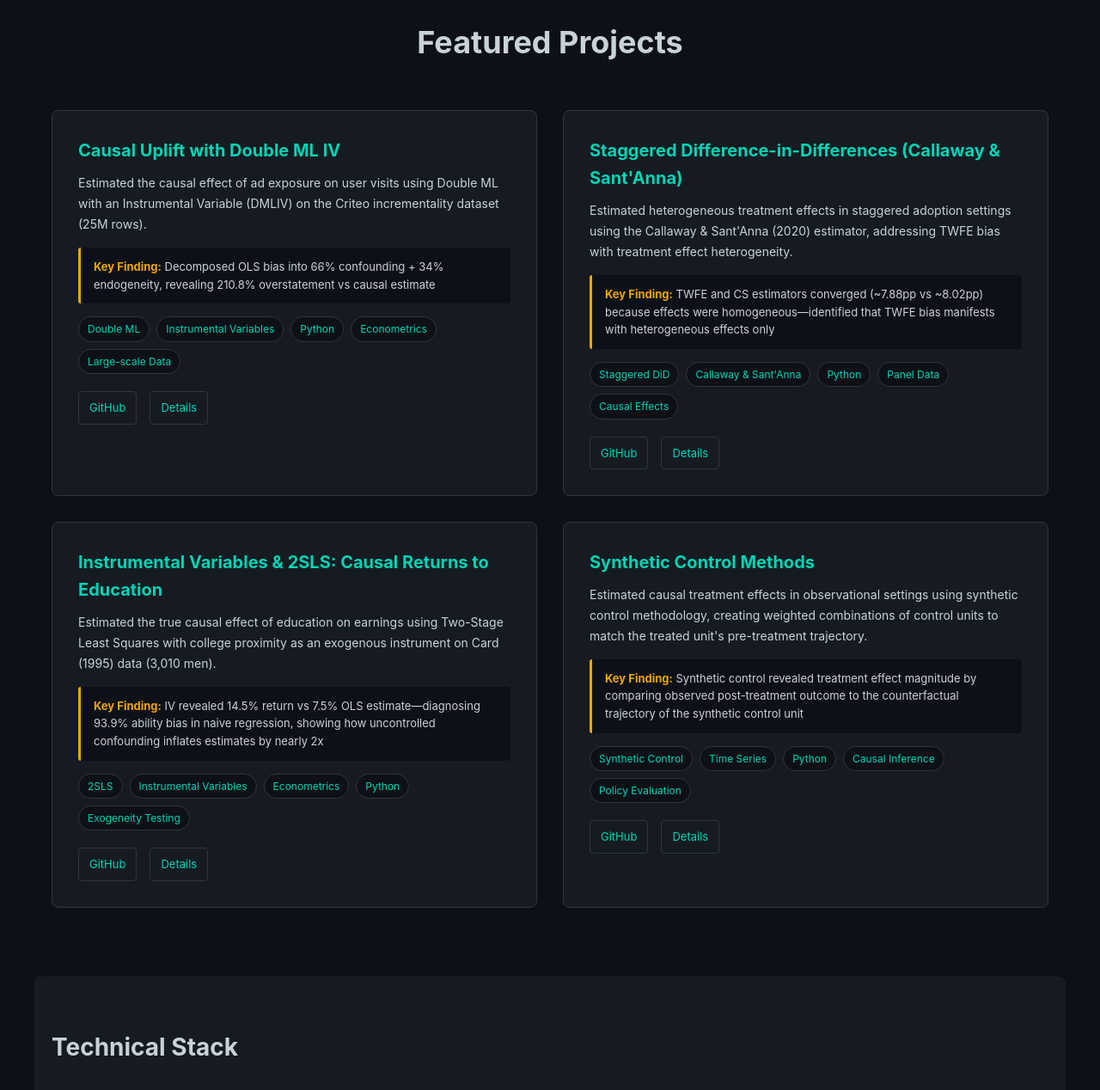
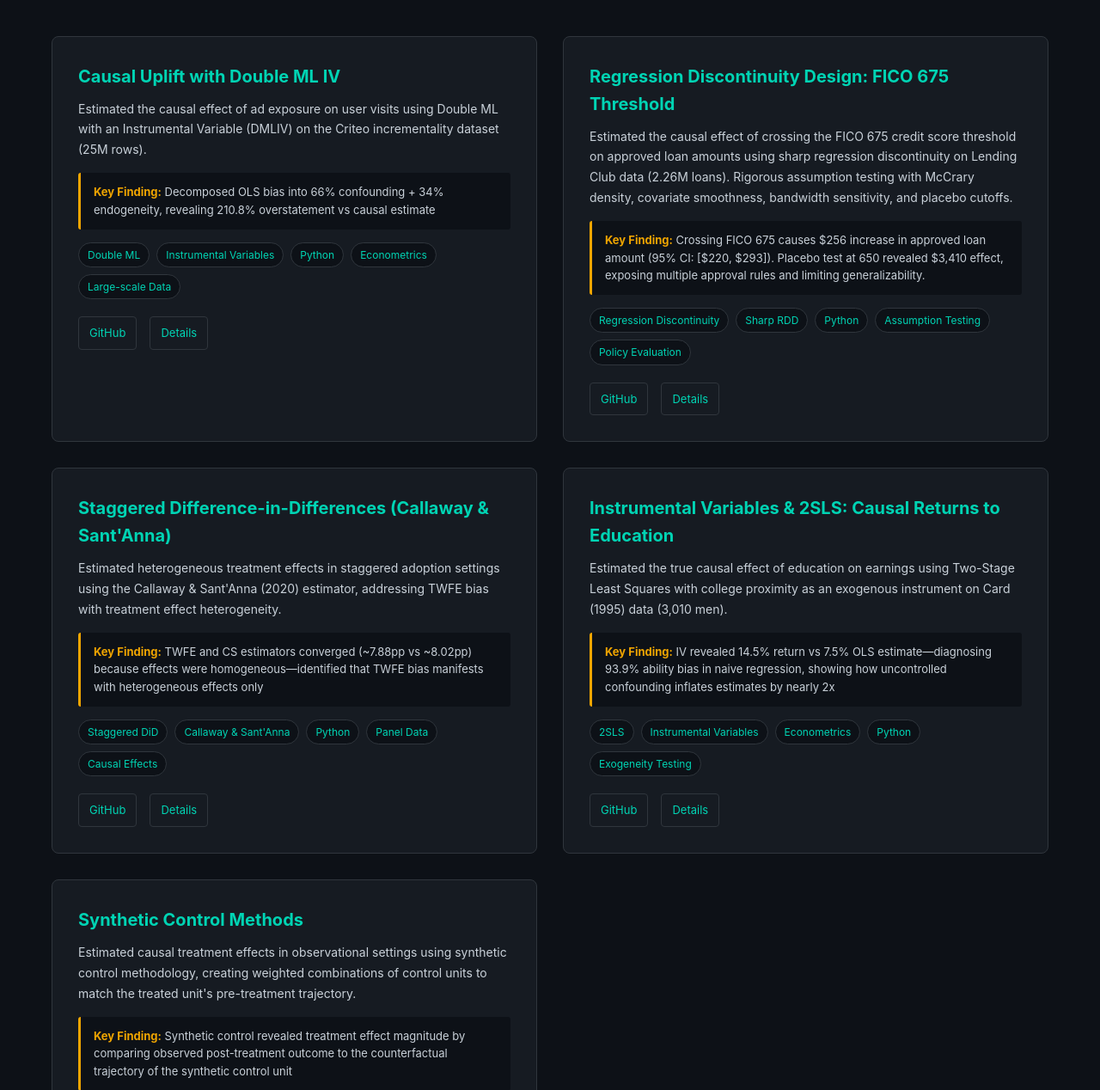
Before and after one commit to Bahakahri/bahakahri.github.io, a plain HTML site: page index.html in a window 1280 px wide. Shown: the part 753-2021 px from the top of the page at 86% size. Drawn offline with Linux system fonts and the light colour scheme.

Commit message:
Update portfolio

```diff
--- a/index.html
+++ b/index.html
@@ -393,7 +393,7 @@
     <!-- HEADER -->
     <header>
         <nav>
-            <a href="#" class="logo">BK</a>
+            <a href="#" class="logo">Baha Kahri</a>
             <ul class="nav-links">
                 <li><a href="#projects">Projects</a></li>
                 <li><a href="#skills">Skills</a></li>
@@ -405,8 +405,7 @@
 
     <!-- HERO -->
     <section class="hero">
-        <h1>Baha Kahri</h1>
-        <p class="subtitle">Causal Inference & Applied Data Science</p>
+        <p class="subtitle">Data Scientist specializing in Causal Inference</p>
         <p class="bio">
             Engineer in statistics and data analysis with deep expertise in causal inference, econometrics, and machine learning.
             I build rigorous statistical methods to answer hard business questions: not just what happened, but why.
@@ -445,6 +444,31 @@
                 <div class="project-links">
                     <a href="https://github.com/Bahakahri/causal-uplift-dmliv">GitHub</a>
                     <a href="https://github.com/Bahakahri/causal-uplift-dmliv/blob/main/README.md">Details</a>
+                </div>
+            </div>
+
+            <!-- Project 4: Regression Discontinuity -->
+            <div class="project-card">
+                <h3>Regression Discontinuity Design: FICO 675 Threshold</h3>
+                <p class="description">
+                    Estimated the causal effect of crossing the FICO 675 credit score threshold on approved loan amounts using
+                    sharp regression discontinuity on Lending Club data (2.26M loans). Rigorous assumption testing with McCrary
+                    density, covariate smoothness, bandwidth sensitivity, and placebo cutoffs.
+                </p>
+                <div class="project-metric">
+                    <strong>Key Finding:</strong> Crossing FICO 675 causes $256 increase in approved loan amount (95% CI: [$220, $293]).
+                    Placebo test at 650 revealed $3,410 effect, exposing multiple approval rules and limiting generalizability.
+                </div>
+                <div class="project-stack">
+                    <span class="tech-tag">Regression Discontinuity</span>
+                    <span class="tech-tag">Sharp RDD</span>
+                    <span class="tech-tag">Python</span>
+                    <span class="tech-tag">Assumption Testing</span>
+                    <span class="tech-tag">Policy Evaluation</span>
+                </div>
+                <div class="project-links">
+                    <a href="https://github.com/Bahakahri/regression-discontinuity">GitHub</a>
+                    <a href="https://github.com/Bahakahri/regression-discontinuity/blob/main/README.md">Details</a>
                 </div>
             </div>
 
@@ -572,14 +596,18 @@
     <!-- RESUME -->
     <section class="resume" id="resume">
         <h2>Resume</h2>
-        <p>Download my full resume or view my professional background</p>
-        <a href="#" class="btn btn-primary" style="pointer-events: none; opacity: 0.6;">Resume (Coming Soon)</a>
+        <p>Download my full resume to see my professional background and experience</p>
+        <a href="https://raw.githubusercontent.com/Bahakahri/bahakahri.github.io/main/resume/Baha_Kahri_resume.pdf" class="btn btn-primary" download>Download Resume</a>
     </section>
 
     <!-- CONTACT -->
     <section class="contact" id="contact">
         <h2>Get in Touch</h2>
         <div class="contact-links">
+            <a href="tel:+21627688657" class="contact-link">
+                <span class="label">Phone</span>
+                <span class="value">+216 26 688 657</span>
+            </a>
             <a href="mailto:bahakahri@gmail.com" class="contact-link">
                 <span class="label">Email</span>
                 <span class="value">bahakahri@gmail.com</span>
```
